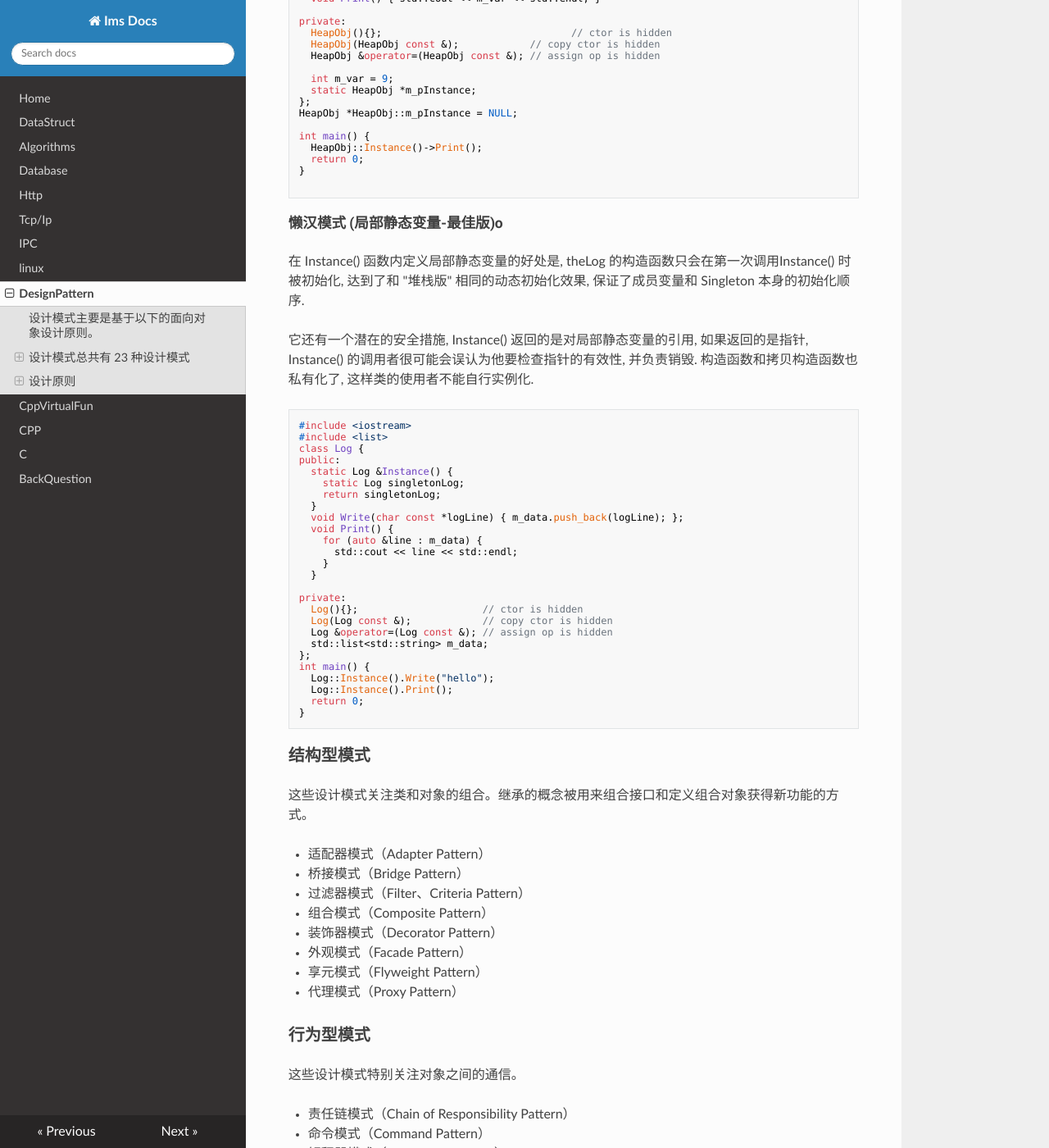
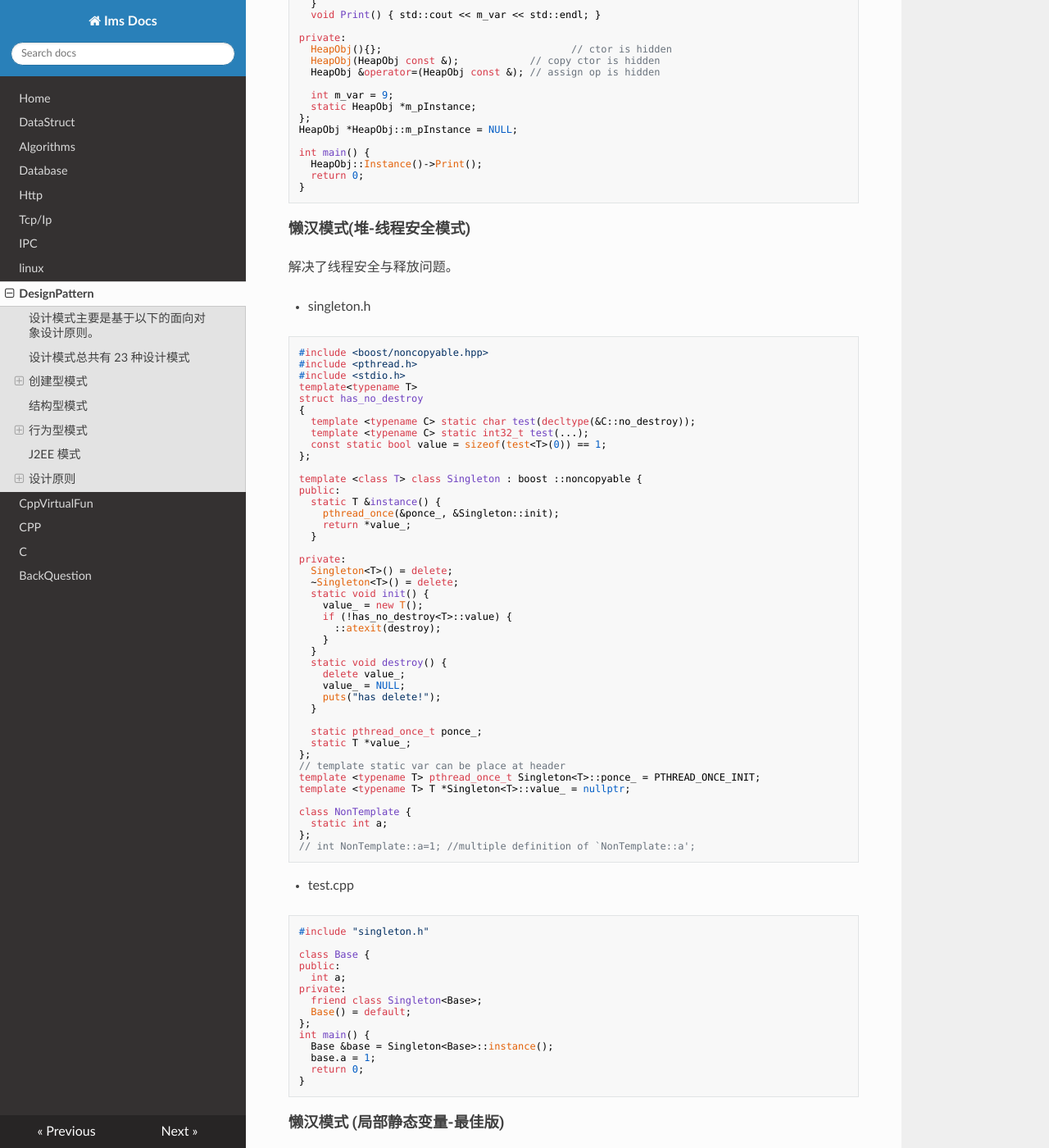
Before and after one commit to ims0/mkdocs, an MkDocs documentation site: the page built from docs/designPattern.md, in a window 1280 px wide and 1400 px high, scrolled down 5192 px. Shown: the whole window at 82% size. Built offline with MkDocs 1.6.1, drawn with Linux system fonts in a browser that asks for light colours; nearby versions of some CDN libraries.

Commit message:
update design model singleton

````diff
--- a/docs/designPattern.md
+++ b/docs/designPattern.md
@@ -13,7 +13,7 @@
 + 行为型模式（Behavioral Patterns）
 
 [23种设计模式总结](https://www.cnblogs.com/tongkey/p/7170826.html)
-### 创建型模式
+## 创建型模式
 
 这些设计模式提供了一种在创建对象的同时隐藏创建逻辑的方式，而不是使用 new 运算符直接实例化对象。这使得程序在判断针对某个给定实例需要创建哪些对象时更加灵活。
 
@@ -23,7 +23,7 @@
 + 建造者模式（Builder Pattern）
 + 原型模式（Prototype Pattern）
 
-#### 工厂模式
+### 工厂模式
 
 工厂模式一般分为三种：简单工厂模式、工厂方法模式、抽象工厂模式。
 
@@ -97,7 +97,7 @@ int main(int argc, char *argv[]) {
 
 
 ```
-#### 工厂方法模式：
+### 工厂方法模式：
 
 简述：工厂类改为抽象类，由子类负责创建。
 
@@ -156,7 +156,7 @@ int main(int argc, char **argv) {
 }
 ```
 
-#### 抽象工厂：
+### 抽象工厂：
 
 在上面的工厂方法模式基础上，有需要生产高配版的奔驰和宝马，那工厂方法模式就有点鞭长莫及了，这就又有抽象工厂模式
 
@@ -240,9 +240,9 @@ int main(int argc, char **argv) {
 
 ```
 
-#### 单例模式
+### 单例模式
 
-##### 饿汉模式
+#### 饿汉模式
 
 是指单例实例在程序运行时被立即执行初始化:
 这种模式的问题也很明显, 类现在是多态的, 但静态成员变量初始化顺序还是没保证.
@@ -273,7 +273,7 @@ int main() {
 
 ```
 
-##### 懒汉模式(堆-粗糙版)
+#### 懒汉模式(堆-粗糙版)
 
 (堆-粗糙版): 单例实例只在第一次被使用时进行初始化:
 
@@ -305,10 +305,79 @@ int main() {
   HeapObj::Instance()->Print();
   return 0;
 }
+```
+
+#### 懒汉模式(堆-线程安全模式)
+解决了线程安全与释放问题。
+
++ singleton.h
+```
+#include <boost/noncopyable.hpp>
+#include <pthread.h>
+#include <stdio.h>
+template<typename T>
+struct has_no_destroy
+{
+  template <typename C> static char test(decltype(&C::no_destroy));
+  template <typename C> static int32_t test(...);
+  const static bool value = sizeof(test<T>(0)) == 1;
+};
+
+template <class T> class Singleton : boost ::noncopyable {
+public:
+  static T &instance() {
+    pthread_once(&ponce_, &Singleton::init);
+    return *value_;
+  }
+
+private:
+  Singleton<T>() = delete;
+  ~Singleton<T>() = delete;
+  static void init() {
+    value_ = new T();
+    if (!has_no_destroy<T>::value) {
+      ::atexit(destroy);
+    }
+  }
+  static void destroy() {
+    delete value_;
+    value_ = NULL;
+    puts("has delete!");
+  }
+
+  static pthread_once_t ponce_;
+  static T *value_;
+};
+// template static var can be place at header
+template <typename T> pthread_once_t Singleton<T>::ponce_ = PTHREAD_ONCE_INIT;
+template <typename T> T *Singleton<T>::value_ = nullptr;
+
+class NonTemplate {
+  static int a;
+};
+// int NonTemplate::a=1; //multiple definition of `NonTemplate::a';
+```
++ test.cpp
 
 ```
+#include "singleton.h"
 
-##### 懒汉模式 (局部静态变量-最佳版)o
+class Base {
+public:
+  int a;
+private:
+  friend class Singleton<Base>;
+  Base() = default;
+};
+int main() {
+  Base &base = Singleton<Base>::instance();
+  base.a = 1;
+  return 0;
+}
+```
+
+
+#### 懒汉模式 (局部静态变量-最佳版)
 
 在 Instance() 函数内定义局部静态变量的好处是, theLog 的构造函数只会在第一次调用Instance() 时被初始化, 达到了和 "堆栈版" 相同的动态初始化效果, 保证了成员变量和 Singleton 本身的初始化顺序.
 
@@ -344,8 +413,7 @@ int main() {
 ```
 
 
-
-### 结构型模式
+## 结构型模式
 这些设计模式关注类和对象的组合。继承的概念被用来组合接口和定义组合对象获得新功能的方式。
 
 + 适配器模式（Adapter Pattern）
@@ -357,7 +425,7 @@ int main() {
 + 享元模式（Flyweight Pattern）
 + 代理模式（Proxy Pattern）
 
-### 行为型模式
+## 行为型模式
 这些设计模式特别关注对象之间的通信。
 
 + 责任链模式（Chain of Responsibility Pattern）
@@ -373,10 +441,10 @@ int main() {
 + 模板模式（Template Pattern）
 + 访问者模式（Visitor Pattern）
 
-#### 观察者模式
+### 观察者模式
 当对象间存在一对多关系时，则使用观察者模式（Observer Pattern）。比如，当一个对象被修改时，则会自动通知依赖它的对象。观察者模式属于行为型模式。
 
-### J2EE 模式
+## J2EE 模式
 
 这些设计模式特别关注表示层。这些模式是由 Sun Java Center 鉴定的。
 
````
Also changed, not shown: docs/cpp.md (+9 -0 lines), 1 other file.
